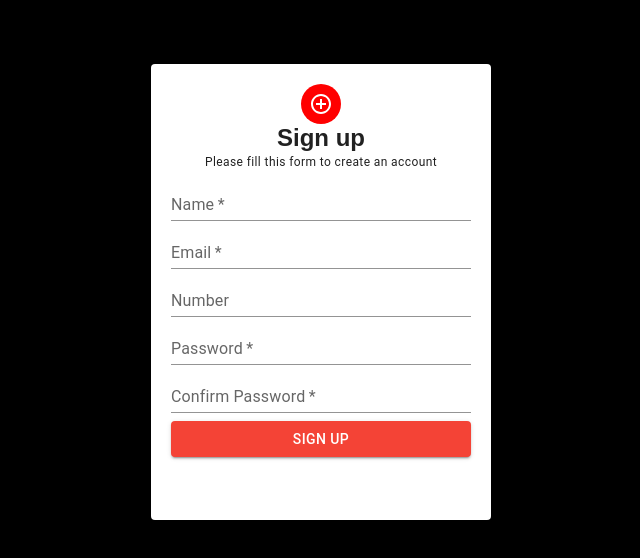
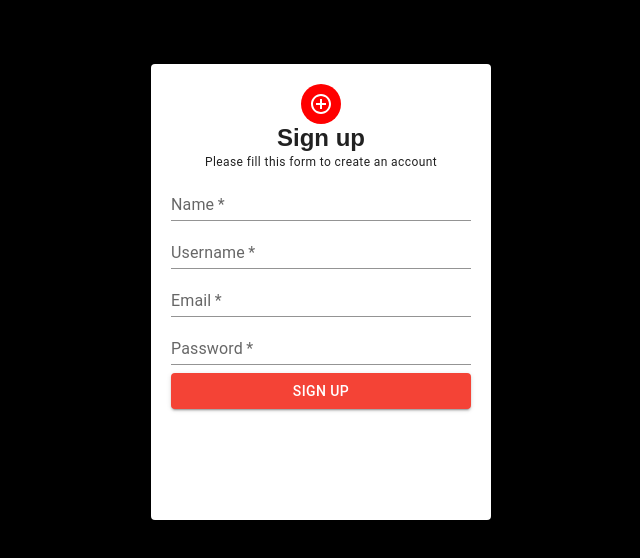
Before and after one commit to moniquemsantos/react-movie-search-app, a React (Create React App) app: page /signup in a window 1280 px wide. Shown: the top 558 px of the page, without its empty margins (319-959 px from the left). Built offline with nearby package versions, Linux system fonts and the light colour scheme; no server answers.

Commit message:
CHORE: obfuscate API KEYS [NOT WORKING]

```diff
--- a/package.json
+++ b/package.json
@@ -10,6 +10,7 @@
     "@testing-library/jest-dom": "^5.16.5",
     "@testing-library/react": "^13.4.0",
     "@testing-library/user-event": "^13.5.0",
+    "firebase": "^9.16.0",
     "react": "^18.2.0",
     "react-dom": "^18.2.0",
     "react-router-dom": "^6.6.2",
--- a/src/App.js
+++ b/src/App.js
@@ -4,9 +4,10 @@ import { AuthContextProvider } from "./store/AuthContext";
 import { MoviesContextProvider } from "./store/MoviesContext";
 import HomePage from "./views/Home";
 import Login from "./views/Login";
-import SignUp from "./views/SignUp";
+import SignUp from "./views/Signup";
 import UserProfile from "./Components/UserProfile";
 import ProtectedRoute from "./Components/routes/ProtectedRoute";
+import { app } from "./config/firebaseConfig";
 
 // TO-DO list :
 // create your Routes : install react-router and create routes : /, /:singleMovieDetails, /login, /register,/chat,  /userProfile,
@@ -14,14 +15,16 @@ import ProtectedRoute from "./Components/routes/ProtectedRoute";
 // in the Auth context , create login function, export it to login component. You should see a console log in the auth context displaying user/email and password
 
 function App() {
+
+  console.log(app);
   return (
     <div>
       <AuthContextProvider>
       <MoviesContextProvider>
         <Routes>
           <Route path="/" element={<HomePage />} />
+          <Route path="signup" element={<SignUp />} />
           <Route path="login" element={<Login />} />
-          <Route path="signup" element={<SignUp />} />
           <Route path="userprofile" element={<UserProfile />} />
           <Route
             path="userprofile"
--- a/src/Components/routes/ProtectedRoute.jsx
+++ b/src/Components/routes/ProtectedRoute.jsx
@@ -8,9 +8,7 @@ function ProtectedRoute({children}) {
 
     const isUser = user ? true : false;
 
-    return
-        <>
-        {isUser ? children : <Navigate to="/" />} </>;
+    return <>{isUser ? children : <Navigate to="/" />} </>;
 }
 
 
--- /dev/null
+++ b/src/config/firebaseConfig.jsx
@@ -0,0 +1,19 @@
+// Import the functions you need from the SDKs you need
+import { initializeApp } from "firebase/app";
+import { getAuth } from "firebase/auth";
+// TODO: Add SDKs for Firebase products that you want to use
+// https://firebase.google.com/docs/web/setup#available-libraries
+
+// Your web app's Firebase configuration
+const firebaseConfig = {
+  apiKey:process.env.REACT_APP_apiKey,
+  authDomain:process.env.REACT_APP_authDomai,
+  projectId:process.env.REACT_APP_projectI,
+  storageBucket:process.env.REACT_APP_storageBucket,
+  messagingSenderId:process.env.REACT_APP_messagingSenderId,
+  appId:process.env.REACT_APP_appI,
+};
+
+// Initialize Firebase
+export const app = initializeApp(firebaseConfig);
+export const auth = getAuth(app);
--- a/src/env.js
+++ /dev/null
@@ -1 +0,0 @@
-export const API_KEY = "c1a17ab7092e84e858f3bb44234cb552";
--- a/src/store/MoviesContext.jsx
+++ b/src/store/MoviesContext.jsx
@@ -1,5 +1,5 @@
 import { createContext,  useState } from "react";
-import { API_KEY } from "../env";
+import { API_KEY } from "../config/.env";
 
 
 
--- a/src/views/SignUp.jsx
+++ b/src/views/SignUp.jsx
@@ -20,10 +20,9 @@ const SignUp = () => {
                 </Grid>
              <form>
                 <TextField fullWidth variant="standard" label="Name" placeholder="Enter your name" required/>
+                <TextField fullWidth variant="standard" label="Username" placeholder="Enter your username" required/>
                 <TextField fullWidth variant="standard" label="Email" placeholder="Enter your Email" required/>
-                <TextField fullWidth variant="standard" label="Number" placeholder="Enter your number"/>
                 <TextField fullWidth variant="standard" label="Password" placeholder="Enter your password" type="password" required/>
-                <TextField fullWidth variant="standard" label="Confirm Password" placeholder="Enter your password" type="password" required/>
                 <Button type="submit" variant="contained" style={btnStyle} fullWidth >Sign Up</Button>
              </form>
             </Paper>
```
Also changed, not shown: 2 other files (tests, documents, lock files or other folders).
